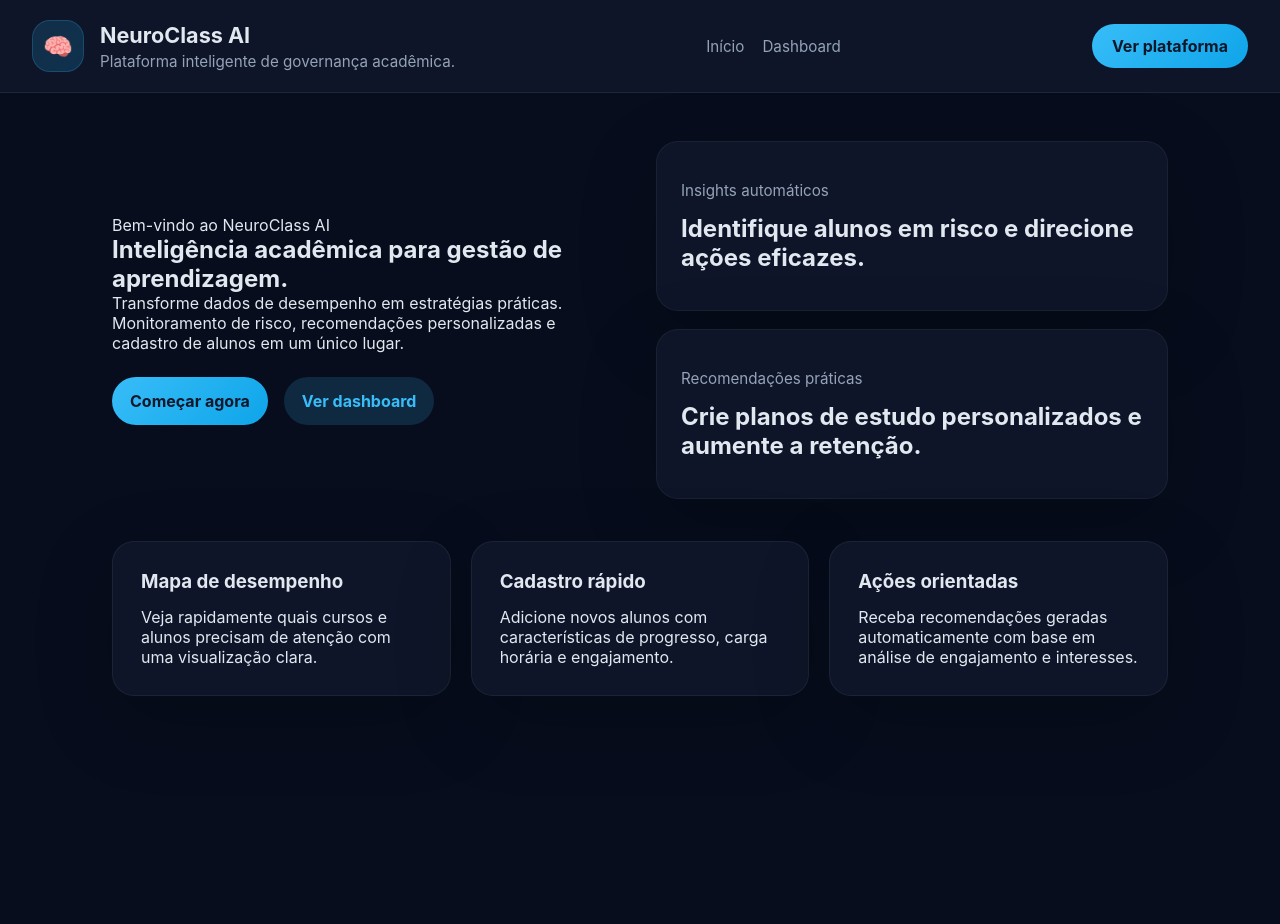
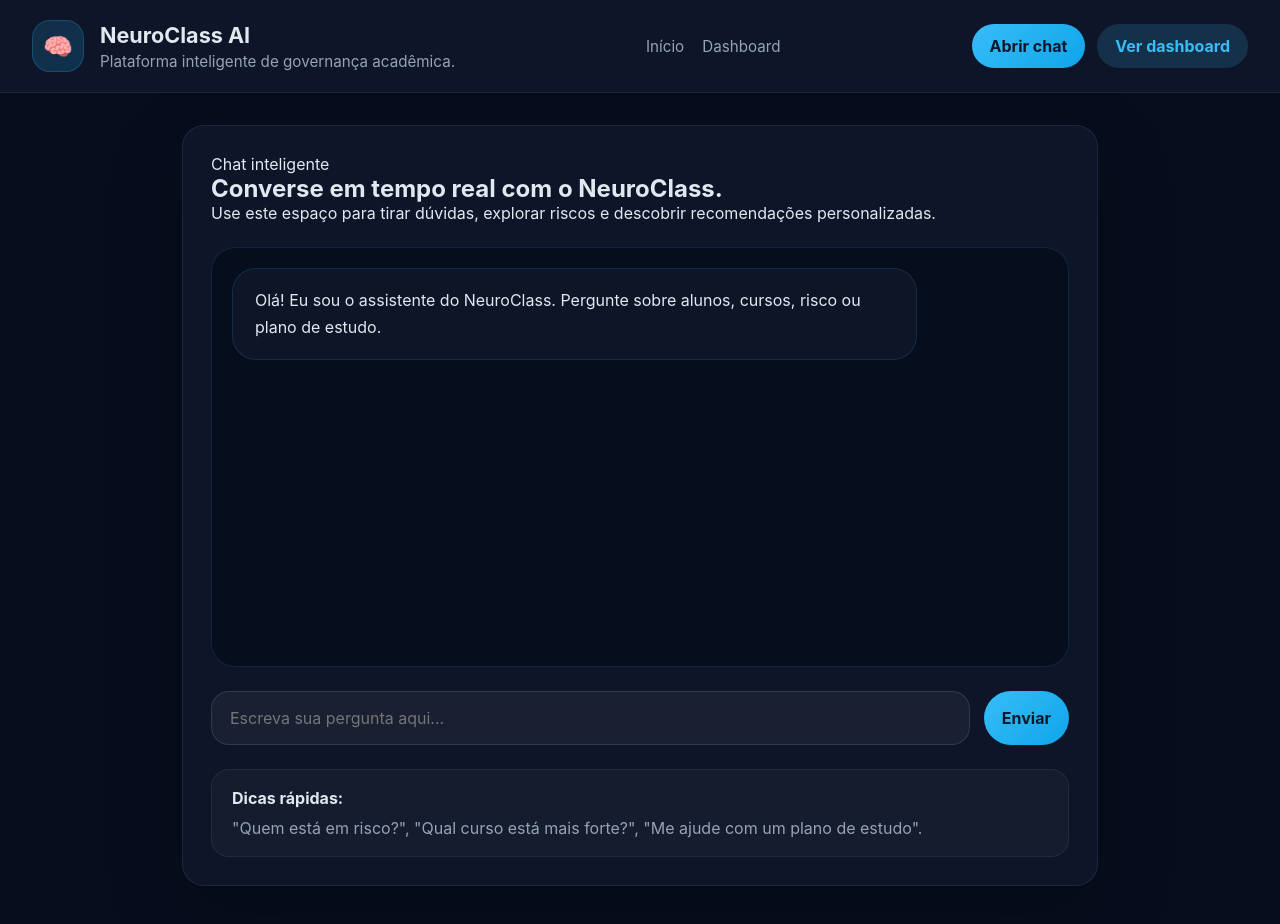
Before and after one commit to cleisonlima/neuroclass-ai, a React (Vite) app in the folder frontend-react/: page /chat in a window 1280 px wide. Shown: the top 924 px of the page. Before the commit the page ends 800 px from the top, so only its background shows below. Built offline with nearby package versions, Linux system fonts and the light colour scheme; no server answers.

Commit message:
Add dedicated chat page with AI endpoint and improve navigation visibility

```diff
--- a/frontend-react/src/App.css
+++ b/frontend-react/src/App.css
@@ -110,12 +110,23 @@ a {
 }
 
 .nav-action {
-  padding: 12px 20px;
+  padding: 12px 18px;
   border: none;
   border-radius: 999px;
   background: linear-gradient(135deg, var(--accent), var(--accent-strong));
   color: #0f172a;
   font-weight: 700;
+}
+
+.nav-action.secondary {
+  background: rgba(56, 189, 248, 0.16);
+  color: var(--accent);
+}
+
+.nav-actions {
+  display: flex;
+  gap: 12px;
+  flex-wrap: wrap;
 }
 
 .dashboard-shell {
@@ -410,6 +421,98 @@ a {
   gap: 16px;
 }
 
+.chat-shell {
+  padding: 32px 32px 64px;
+  max-width: 980px;
+  margin: 0 auto;
+}
+
+.chat-panel {
+  display: grid;
+  gap: 24px;
+  background: rgba(15, 23, 42, 0.95);
+  border: 1px solid rgba(255, 255, 255, 0.08);
+  border-radius: var(--radius);
+  box-shadow: var(--shadow);
+  padding: 28px;
+}
+
+.chat-header {
+  display: grid;
+  gap: 16px;
+}
+
+.chat-window {
+  display: grid;
+  gap: 14px;
+  min-height: 420px;
+  padding: 20px;
+  border-radius: 24px;
+  background: rgba(7, 13, 28, 0.94);
+  border: 1px solid rgba(56, 189, 248, 0.14);
+  overflow-y: auto;
+}
+
+.chat-bubble {
+  max-width: 84%;
+  padding: 18px 22px;
+  border-radius: 24px;
+  line-height: 1.7;
+  color: var(--text);
+}
+
+.chat-bubble.assistant {
+  background: rgba(15, 23, 42, 0.9);
+  border: 1px solid rgba(56, 189, 248, 0.15);
+  align-self: start;
+}
+
+.chat-bubble.user {
+  background: rgba(56, 189, 248, 0.18);
+  color: #ffffff;
+  align-self: end;
+  justify-self: end;
+}
+
+.chat-bubble p {
+  margin: 0;
+}
+
+.chat-form {
+  display: grid;
+  grid-template-columns: 1fr auto;
+  gap: 14px;
+}
+
+.chat-form input {
+  width: 100%;
+  padding: 16px 18px;
+  border-radius: 18px;
+  border: 1px solid rgba(148, 163, 184, 0.18);
+  background: rgba(255, 255, 255, 0.05);
+  color: var(--text);
+}
+
+.chat-help {
+  display: grid;
+  gap: 10px;
+  padding: 18px 20px;
+  border-radius: 18px;
+  background: rgba(255, 255, 255, 0.03);
+  border: 1px solid rgba(255, 255, 255, 0.06);
+  color: var(--text-secondary);
+}
+
+.chat-help strong {
+  color: var(--text);
+}
+
+@media (max-width: 720px) {
+  .chat-form {
+    grid-template-columns: 1fr;
+  }
+}
+
 .form-grid label {
   display: grid;
   gap: 8px;
@@ -525,7 +628,8 @@ a {
   margin-bottom: 42px;
 }
 
-.home-actions {
+.home-actions,
+.hero-buttons {
   display: flex;
   flex-wrap: wrap;
   gap: 16px;
--- a/frontend-react/src/App.jsx
+++ b/frontend-react/src/App.jsx
@@ -3,6 +3,7 @@ import { BrowserRouter, Routes, Route } from 'react-router-dom'
 import Navbar from './components/Navbar'
 import Home from './pages/Home'
 import Dashboard from './pages/Dashboard'
+import Chat from './pages/Chat'
 
 function App() {
   return (
@@ -12,6 +13,7 @@ function App() {
         <Routes>
           <Route path="/" element={<Home />} />
           <Route path="/dashboard" element={<Dashboard />} />
+          <Route path="/chat" element={<Chat />} />
           <Route path="*" element={<Home />} />
         </Routes>
       </div>
--- a/frontend-react/src/components/Navbar.jsx
+++ b/frontend-react/src/components/Navbar.jsx
@@ -16,7 +16,10 @@ function Navbar() {
         <NavLink to="/dashboard" className={({ isActive }) => isActive ? 'nav-link active' : 'nav-link'}>Dashboard</NavLink>
       </nav>
 
-      <NavLink to="/dashboard" className="nav-action">Ver plataforma</NavLink>
+      <div className="nav-actions">
+        <NavLink to="/chat" className="nav-action">Abrir chat</NavLink>
+        <NavLink to="/dashboard" className="nav-action secondary">Ver dashboard</NavLink>
+      </div>
     </header>
   )
 }
--- /dev/null
+++ b/frontend-react/src/pages/Chat.jsx
@@ -0,0 +1,79 @@
+import { useState } from 'react'
+import axios from 'axios'
+
+const aiUrl = import.meta.env.VITE_AI_BASE_URL || 'http://localhost:8000'
+
+function Chat() {
+  const [messages, setMessages] = useState([
+    {
+      role: 'assistant',
+      text: 'Olá! Eu sou o assistente do NeuroClass. Pergunte sobre alunos, cursos, risco ou plano de estudo.'
+    }
+  ])
+  const [input, setInput] = useState('')
+  const [isSending, setIsSending] = useState(false)
+
+  const handleSend = async (event) => {
+    event.preventDefault()
+    const trimmed = input.trim()
+    if (!trimmed) return
+
+    const nextMessages = [...messages, { role: 'user', text: trimmed }]
+    setMessages(nextMessages)
+    setInput('')
+    setIsSending(true)
+
+    try {
+      const response = await axios.post(`${aiUrl}/chat`, { message: trimmed })
+      setMessages(prev => [...prev, { role: 'assistant', text: response.data.message }])
+    } catch (error) {
+      setMessages(prev => [...prev, {
+        role: 'assistant',
+        text: 'Desculpe, não foi possível conectar ao assistente agora. Tente novamente em alguns segundos.'
+      }])
+    } finally {
+      setIsSending(false)
+    }
+  }
+
+  return (
+    <main className="chat-shell">
+      <section className="chat-panel">
+        <div className="chat-header">
+          <div>
+            <span className="eyebrow">Chat inteligente</span>
+            <h2>Converse em tempo real com o NeuroClass.</h2>
+            <p>Use este espaço para tirar dúvidas, explorar riscos e descobrir recomendações personalizadas.</p>
+          </div>
+        </div>
+
+        <div className="chat-window">
+          {messages.map((message, index) => (
+            <div key={index} className={`chat-bubble ${message.role}`}>
+              <p>{message.text}</p>
+            </div>
+          ))}
+        </div>
+
+        <form className="chat-form" onSubmit={handleSend}>
+          <input
+            value={input}
+            onChange={e => setInput(e.target.value)}
+            placeholder="Escreva sua pergunta aqui..."
+            aria-label="Mensagem para o assistente"
+          />
+          <button className="primary-button" type="submit" disabled={isSending}>
+            {isSending ? 'Enviando...' : 'Enviar'}
+          </button>
+        </form>
+
+        <div className="chat-help">
+          <strong>Dicas rápidas:</strong>
+          <p>"Quem está em risco?", "Qual curso está mais forte?", "Me ajude com um plano de estudo".</p>
+        </div>
+      </section>
+    </main>
+  )
+}
+
+export default Chat
--- a/frontend-react/src/pages/Dashboard.jsx
+++ b/frontend-react/src/pages/Dashboard.jsx
@@ -1,4 +1,5 @@
 import { useEffect, useState } from 'react'
+import { Link } from 'react-router-dom'
 import axios from 'axios'
 
 function Dashboard() {
@@ -95,6 +96,10 @@ function Dashboard() {
           <span className="eyebrow">Dashboard</span>
           <h2>Visualize desempenho, risco e recomendações com clareza.</h2>
           <p>O dashboard apresenta apenas informações úteis para ação, sem expor detalhes de infraestrutura.</p>
+          <div className="hero-buttons">
+            <Link className="primary-button" to="/chat">Abrir chat</Link>
+            <Link className="secondary-button" to="/dashboard">Ver insights</Link>
+          </div>
         </div>
 
         <div className="hero-grid">
--- a/frontend-react/src/pages/Home.jsx
+++ b/frontend-react/src/pages/Home.jsx
@@ -11,6 +11,7 @@ function Home() {
           <div className="home-actions">
             <Link className="primary-button" to="/dashboard">Começar agora</Link>
             <Link className="secondary-button" to="/dashboard">Ver dashboard</Link>
+            <Link className="secondary-button" to="/chat">Abrir chat</Link>
           </div>
         </div>
 
@@ -36,8 +37,8 @@ function Home() {
           <p>Adicione novos alunos com características de progresso, carga horária e engajamento.</p>
         </article>
         <article className="feature-card">
-          <h3>Ações orientadas</h3>
-          <p>Receba recomendações geradas automaticamente com base em análise de engajamento e interesses.</p>
+          <h3>Chat inteligente</h3>
+          <p>Converse com o assistente para descobrir risco, recomendações e ações orientadas.</p>
         </article>
       </section>
     </main>
```
Also changed, not shown: 1 other file (tests, documents, lock files or other folders).
